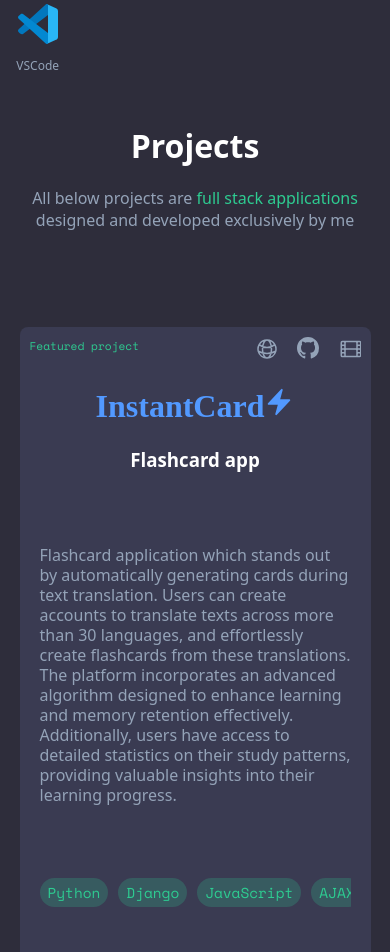
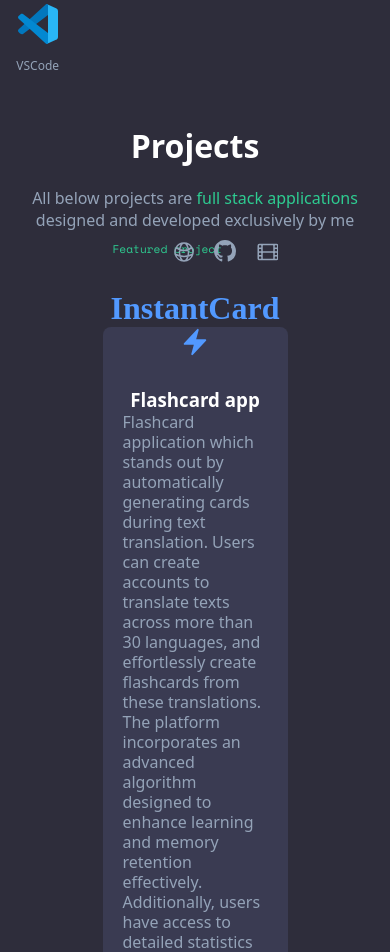
Before and after one commit to Ravdar/portfolio, a Django app: page / in a window 390 px wide. Shown: the part 2416-3368 px from the top of the page. Run offline with Django 5.2, Linux system fonts and the light colour scheme; some web fonts are replaced; grey boxes are pictures that could not be loaded.

Commit message:
Adjustments to responsive design

```diff
--- a/mainapp/static/styles.css
+++ b/mainapp/static/styles.css
@@ -93,7 +93,7 @@ header {
     position:fixed;
     top:0;
     align-items: center;
-    transition: all 1s ease 0s;
+    transition: all 0.5s ease 0s;
 }
 
 .logo {font-weight: bold;
@@ -194,7 +194,9 @@ display: flex;
 
 .main-projects-container{width:1100px;display:flex;flex-direction: column;gap:4rem;}
 
-.main-project{width:100%;border-radius:0.5rem;background-color: var(--PROJECTS-BG-COLOR);display:flex;height:400px;}
+.main-project{width:100%;border-radius:0.5rem;background-color: var(--PROJECTS-BG-COLOR);display:flex;height:400px;transition: 0.5s ease;}
+
+.main-project:hover{transform: scale(1.1);}
 
 .main-project:nth-child(2){flex-direction: row-reverse;}
 
@@ -324,7 +326,7 @@ address:hover{border:2px dotted var(--THEME-COLOR);cursor: pointer;border-radius
 
     .main-projects-container{justify-content: center;align-items: center;max-width:100%;}
 
-    .main-project{width:50%;height:800px;flex-direction: column-reverse;width:90vw;}
+    .main-project{width:50%;height:800px;flex-direction: column-reverse;max-width:90vw;}
 
     .main-project:nth-child(2){flex-direction: column-reverse;}
 
```
